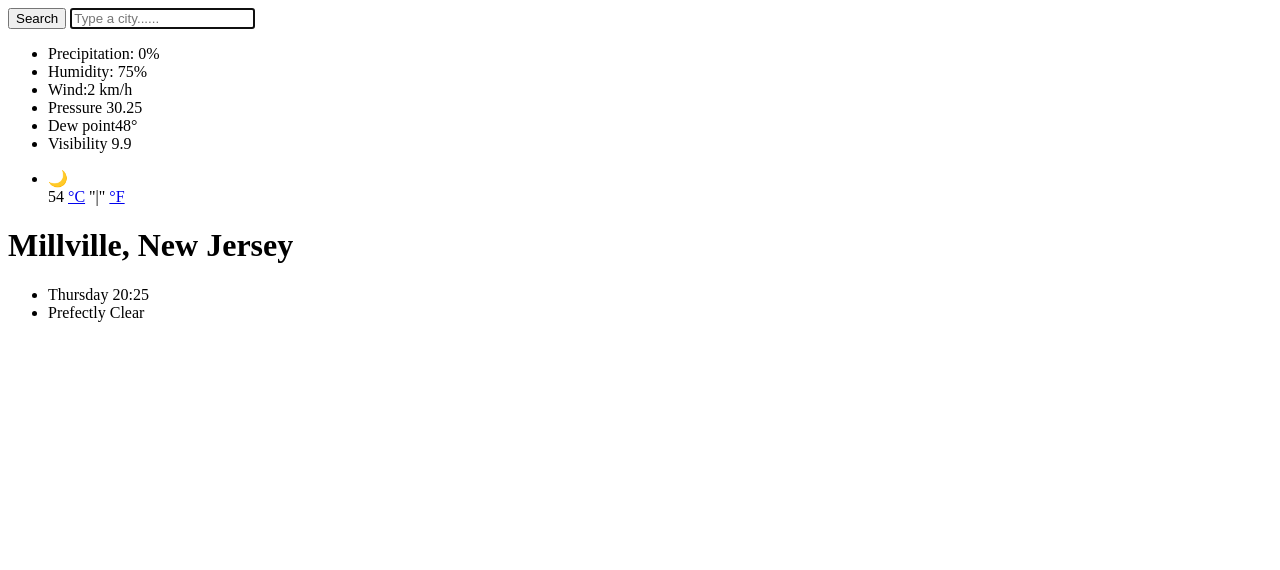
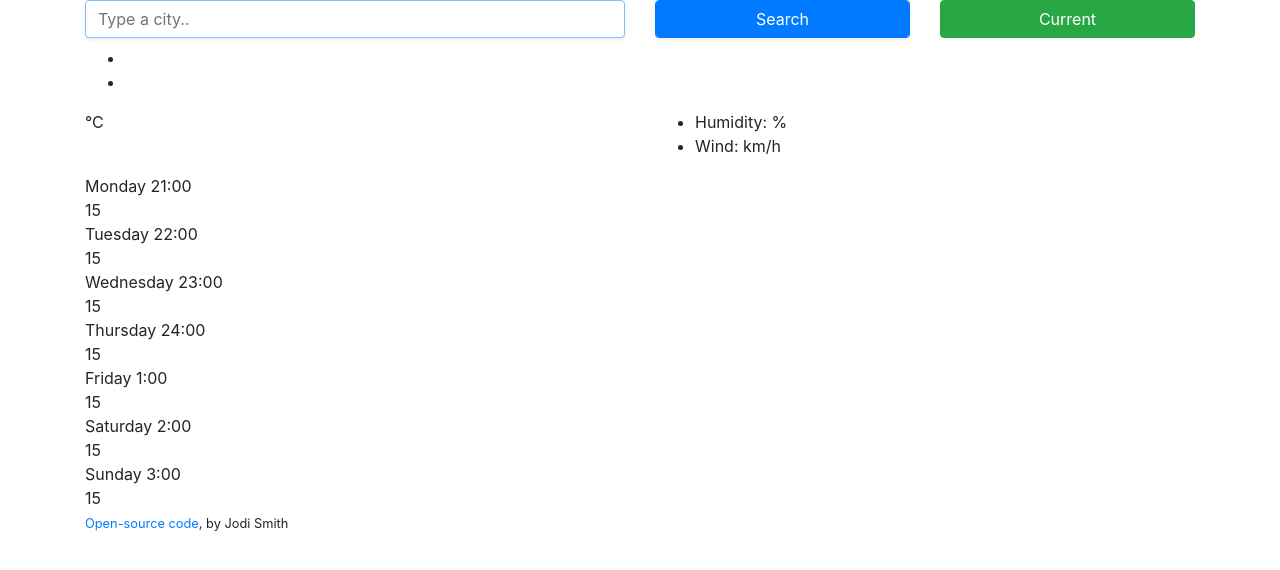
Before and after one commit to JodiS34/weater-app, a plain HTML site: page index.html in a window 1280 px wide. Drawn offline with nearby package versions, Linux system fonts and the light colour scheme; a script that the page names is missing.

Commit message:
Updated index.html
Updated index.html with current rework.
It does work. I'm getting the images right and adding the current weather and time to this code. Will add the GitHub URL to this code soon.

```diff
--- a/index.html
+++ b/index.html
@@ -1,54 +1,116 @@
 <!DOCTYPE html>
-<html>
+<html lang="en">
   <head>
-    <title>Weather app</title>
     <meta charset="UTF-8" />
-    <link href="src/styles.css" />
+    <meta name="viewport" content="width=device-width, initial-scale=1.0" />
+    <meta http-equiv="X-UA-Compatible" content="ie=edge" />
+    <link
+      rel="stylesheet"
+      href="https://stackpath.bootstrapcdn.com/bootstrap/4.3.1/css/bootstrap.min.css"
+      integrity="sha384-ggOyR0iXCbMQv3Xipma34MD+dH/1fQ784/j6cY/iJTQUOhcWr7x9JvoRxT2MZw1T"
+      crossorigin="anonymous"
+    />
+    <script src="https://unpkg.com/axios/dist/axios.min.js"></script>
+    <link rel="stylesheet" href="src/styles.css" />
+    <title>Weather App</title>
   </head>
 
   <body>
-    <div class="card"></div>
-    <div class="weather-app"></div>
-    <form class="search-form">
+    <div class="container">
+      <div class="weather-app">
+        <form class="search-form" id="search-form">
           <div class="row">
-        <div class="col-9">
-          <button input="type" type="temperature">Search</button>
+            <div class="col-6">
               <input
                 type="search"
-            placeholder="Type a city......"
+                placeholder="Type a city.."
                 autofocus="on"
                 autocomplete="off"
                 id="city-input"
+                class="form-control shadow-sm"
               />
+            </div>
+            <div class="col-3">
+              <input
+                type="submit"
+                value="Search"
+                class="form-control btn btn-primary shadow-sm w-100"
+              />
+            </div>
+            <div class="col-3">
+              <button
+                class="btn btn-success w-100"
+                id="current-location-button"
+              >
+                Current
+              </button>
+            </div>
+          </div>
+        </form>
+        <h1 id="city"></h1>
+        <ul>
+          <li id="date"></li>
+          <li id="description"></li>
+        </ul>
+        <div class="row">
+          <div class="col-6">
+            <div class="clearfix">
+              <div class="float-left">
+                <span class="temperature" id="temperature"></span
+                ><span class="units">°C</span>
+              </div>
             </div>
           </div>
           <div class="col-6">
             <ul>
-          <li>Precipitation: 0%</li>
-          <li>Humidity: 75%</li>
-          <li>Wind:2 km/h</li>
-          <li>Pressure 30.25</li>
-          <li>Dew point48°</li>
-          <li>Visibility 9.9</li>
-        </ul>
-        <div class="col-3">
-          <ul>
-            <li>🌙</li>
-            <span class="temperature" id="'temperature">54</span>
-            <span class="units">
-              <a href="#" id="celsisu-link">°C</a>
-              "|"
-              <a href="#" id="fahrenheit-link">°F</a>
-            </span>
+              <li>Humidity: <span id="humidity"></span>%</li>
+              <li>Wind: <span id="wind"></span> km/h</li>
             </ul>
           </div>
+        </div class=" days clearfix">
+        <div class=" day_block"> Monday 21:00
+          <img class="day_block-image">
+          <div class="day_block-temp">
+            <span class="day_block-temp">15</span>
           </div>
-    </form>
-    <h1>Millville, New Jersey</h1>
-    <ul>
-      <li id="date">Thursday 20:25</li>
-      <li>Prefectly Clear</li>
-    </ul>
+          <div class=" day_block"> Tuesday 22:00
+              <img class="day_block-image">
+              <div class="day_block-temp">
+                <span class="day_block-temp">15</span>
+              </div>
+              <div class=" day_block"> Wednesday 23:00
+                  <img class="day_block-image">
+                  <div class="day_block-temp">
+                    <span class="day_block-temp">15</span>
+                  </div>
+                  <div class=" day_block"> Thursday 24:00
+                      <img class="day_block-image">
+                      <div class="day_block-temp">
+                        <span class="day_block-temp">15</span>
+                      </div>
+                      <div class=" day_block"> Friday 1:00
+                          <img class="day_block-image">
+                          <div class="day_block-temp">
+                            <span class="day_block-temp">15</span>
+                          </div>
+                          <div class=" day_block"> Saturday 2:00
+                              <img class="day_block-image">
+                              <div class="day_block-temp">
+                                <span class="day_block-temp">15</span>
+                              </div>
+                              <div class=" day_block"> Sunday 3:00
+                                  <img class="day_block-image">
+                                  <div class="day_block-temp">
+                                    <span class="day_block-temp">15</span>
+                                  </div>
+        </div>
+        <div>
+        </div>
+        <small>
+          <a href=""target="">Open-source code</a>, by Jodi Smith
+        </small>
+      </div>
+    </div>
     <script src="src/index.js"></script>
   </body>
 </html>
```
Lines whose indentation alone changed are shown as unchanged.
